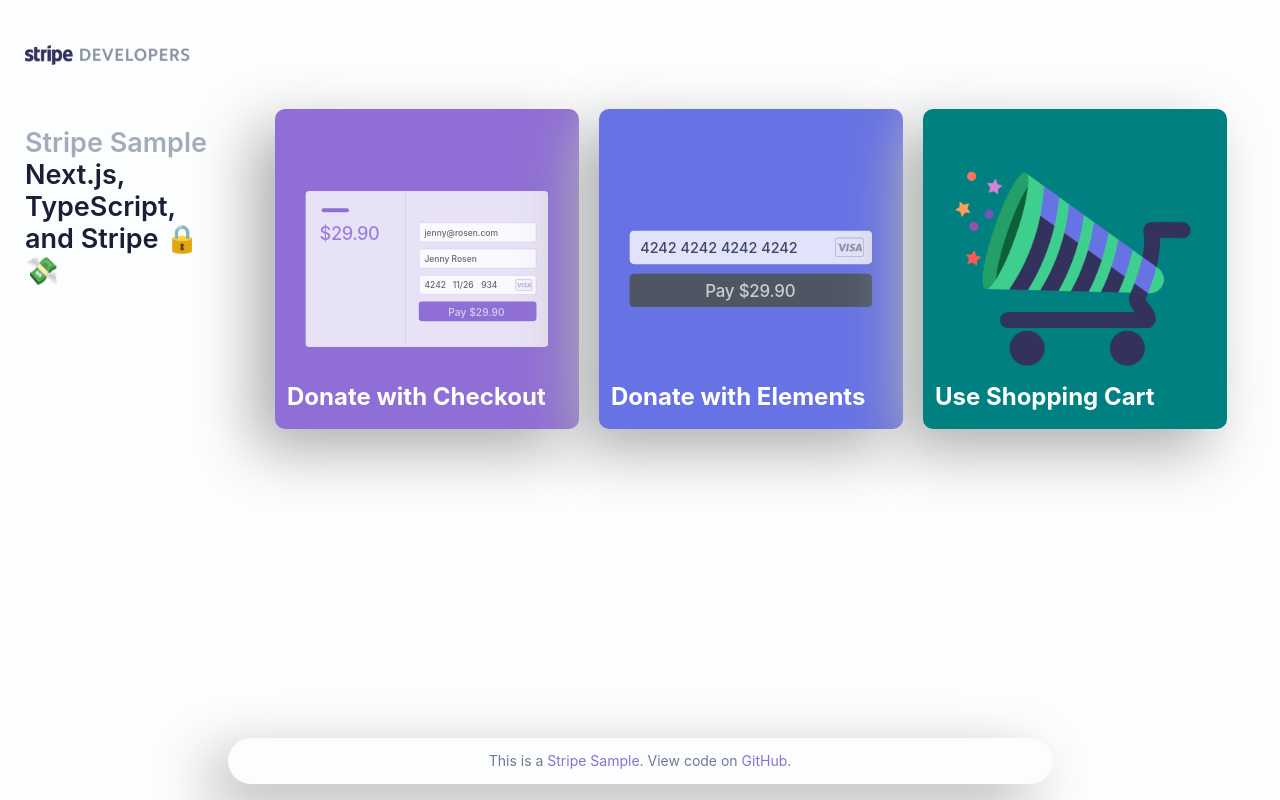
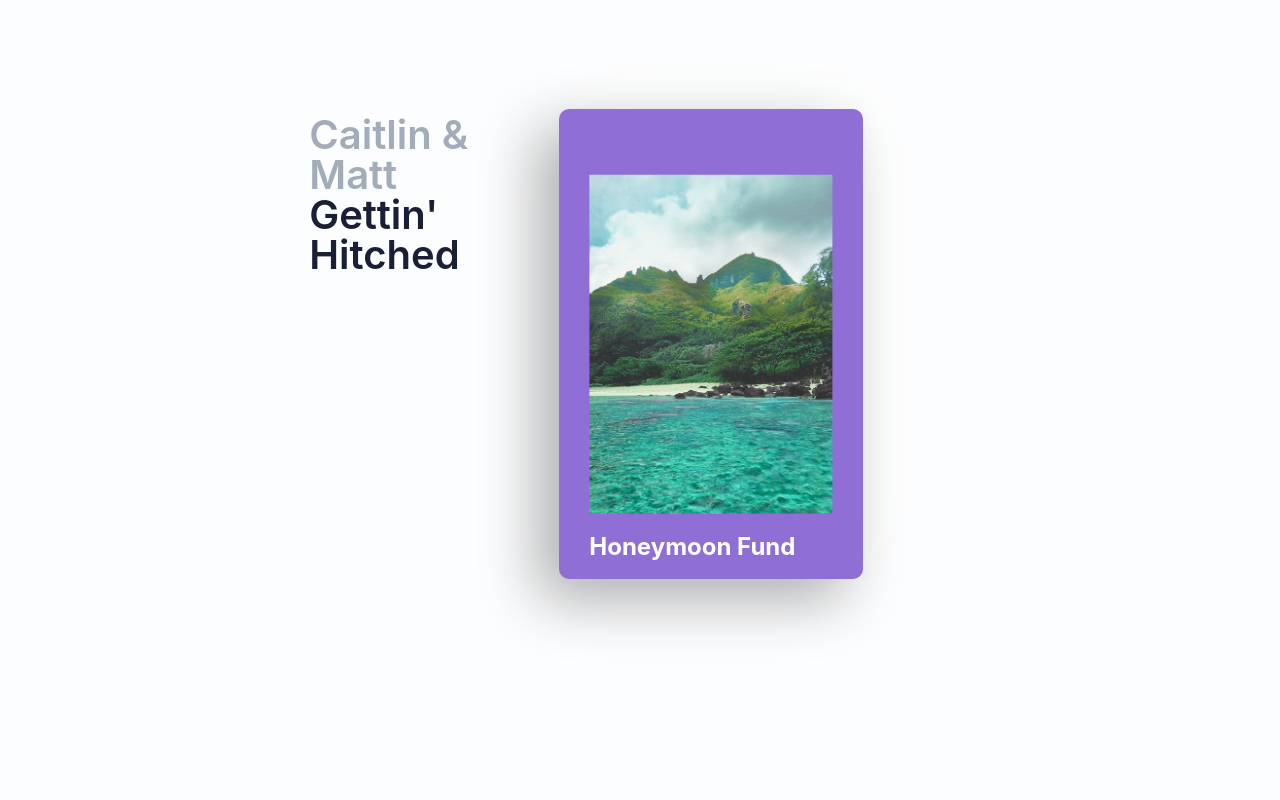
Before and after one commit to mkguthrie/stripe-nextjs-typescript, a Next.js app: page / in a window 1280 px wide. Built offline with nearby package versions, Linux system fonts and the light colour scheme.

Commit message:
first commit

```diff
--- a/components/CheckoutForm.tsx
+++ b/components/CheckoutForm.tsx
@@ -1,7 +1,6 @@
 import React, { useState } from 'react'
 
 import CustomDonationInput from '../components/CustomDonationInput'
-import StripeTestCards from '../components/StripeTestCards'
 
 import getStripe from '../utils/get-stripejs'
 import { fetchPostJSON } from '../utils/api-helpers'
@@ -60,7 +59,6 @@
         currency={config.CURRENCY}
         onChange={handleInputChange}
       />
-      <StripeTestCards />
       <button
         className="checkout-style-background"
         type="submit"
--- a/components/CustomDonationInput.tsx
+++ b/components/CustomDonationInput.tsx
@@ -23,7 +23,7 @@
   className,
 }: Props) => (
   <label>
-    Custom donation amount ({formatAmountForDisplay(min, currency)}-
+    Custom amount ({formatAmountForDisplay(min, currency)}-
     {formatAmountForDisplay(max, currency)}):
     <input
       className={className}
--- a/components/Layout.tsx
+++ b/components/Layout.tsx
@@ -9,62 +9,34 @@
 
 const Layout = ({
   children,
-  title = 'TypeScript Next.js Stripe Example',
+  title = 'Caitlin & Matt - Gettin\' Hitched!',
 }: Props) => (
   <>
     <Head>
       <title>{title}</title>
       <meta charSet="utf-8" />
       <meta name="viewport" content="initial-scale=1.0, width=device-width" />
-      <meta name="twitter:card" content="summary_large_image" />
-      <meta name="twitter:site" content="@thorwebdev" />
-      <meta name="twitter:title" content="TypeScript Next.js Stripe Example" />
-      <meta
-        name="twitter:description"
-        content="Full-stack TypeScript example using Next.js, react-stripe-js, and stripe-node."
-      />
-      <meta
-        name="twitter:image"
-        content="https://nextjs-typescript-react-stripe-js.vercel.app/social_card.png"
-      />
     </Head>
     <div className="container">
       <header>
         <div className="header-content">
           <Link href="/">
             <a className="logo">
-              <img src="/logo.png" />
+              <h1>
+                <span className="light">
+                  Caitlin &#38;
+                  <br />
+                  Matt
+                </span>
+                <br />
+                Gettin' Hitched
+              </h1>
             </a>
           </Link>
-          <h1>
-            <span className="light">Stripe Sample</span>
-            <br />
-            Next.js, TypeScript, and Stripe 🔒💸
-          </h1>
+
         </div>
       </header>
       {children}
-    </div>
-    <div className="banner">
-      <span>
-        This is a{' '}
-        <a
-          href="https://github.com/stripe-samples"
-          target="_blank"
-          rel="noopener noreferrer"
-        >
-          Stripe Sample
-        </a>
-        .{' View code on '}
-        <a
-          href="https://github.com/vercel/next.js/tree/canary/examples/with-stripe-typescript"
-          target="_blank"
-          rel="noopener noreferrer"
-        >
-          GitHub
-        </a>
-        .
-      </span>
     </div>
   </>
 )
--- a/config/index.ts
+++ b/config/index.ts
@@ -2,5 +2,5 @@
 // Set your amount limits: Use float for decimal currencies and
 // Integer for zero-decimal currencies: https://stripe.com/docs/currencies#zero-decimal.
 export const MIN_AMOUNT = 10.0
-export const MAX_AMOUNT = 5000.0
+export const MAX_AMOUNT = 500.0
 export const AMOUNT_STEP = 5.0
--- a/pages/index.tsx
+++ b/pages/index.tsx
@@ -9,24 +9,8 @@
         <li>
           <Link href="/donate-with-checkout">
             <a className="card checkout-style-background">
-              <h2 className="bottom">Donate with Checkout</h2>
-              <img src="/checkout-one-time-payments.svg" />
-            </a>
-          </Link>
-        </li>
-        <li>
-          <Link href="/donate-with-elements">
-            <a className="card elements-style-background">
-              <h2 className="bottom">Donate with Elements</h2>
-              <img src="/elements-card-payment.svg" />
-            </a>
-          </Link>
-        </li>
-        <li>
-          <Link href="/use-shopping-cart">
-            <a className="card cart-style-background">
-              <h2 className="bottom">Use Shopping Cart</h2>
-              <img src="/use-shopping-cart.png" />
+              <h2 className="bottom">Honeymoon Fund</h2>
+              <img src="/thailand.gif" />
             </a>
           </Link>
         </li>
--- a/styles.css
+++ b/styles.css
@@ -42,14 +42,15 @@
 .page-container {
   padding-bottom: 60px;
   max-width: var(--page-width-max);
+  padding-top: 64px;
 }
 
 h1 {
   font-weight: 600;
   color: var(--h1-color);
   margin: 6px 0 12px;
-  font-size: 27px;
-  line-height: 32px;
+  font-size: 40px;
+  line-height: 40px;
 }
 
 h1 span.light {
@@ -76,6 +77,7 @@
   position: relative;
   flex: 0 0 250px;
   padding-right: 48px;
+  padding-top: 64px;
 }
 
 .header-content {
@@ -106,8 +108,8 @@
   display: block;
   border-radius: 10px;
   position: relative;
-  padding: 12px;
-  height: 320px;
+  padding: 30px;
+  height: 470px;
   flex: 0 0 33%;
   min-width: 304px;
   width: 33%;
```
Also changed, not shown: next-env.d.ts, public/thailand.gif (added), 1 other file (tests, documents, lock files or other folders).
